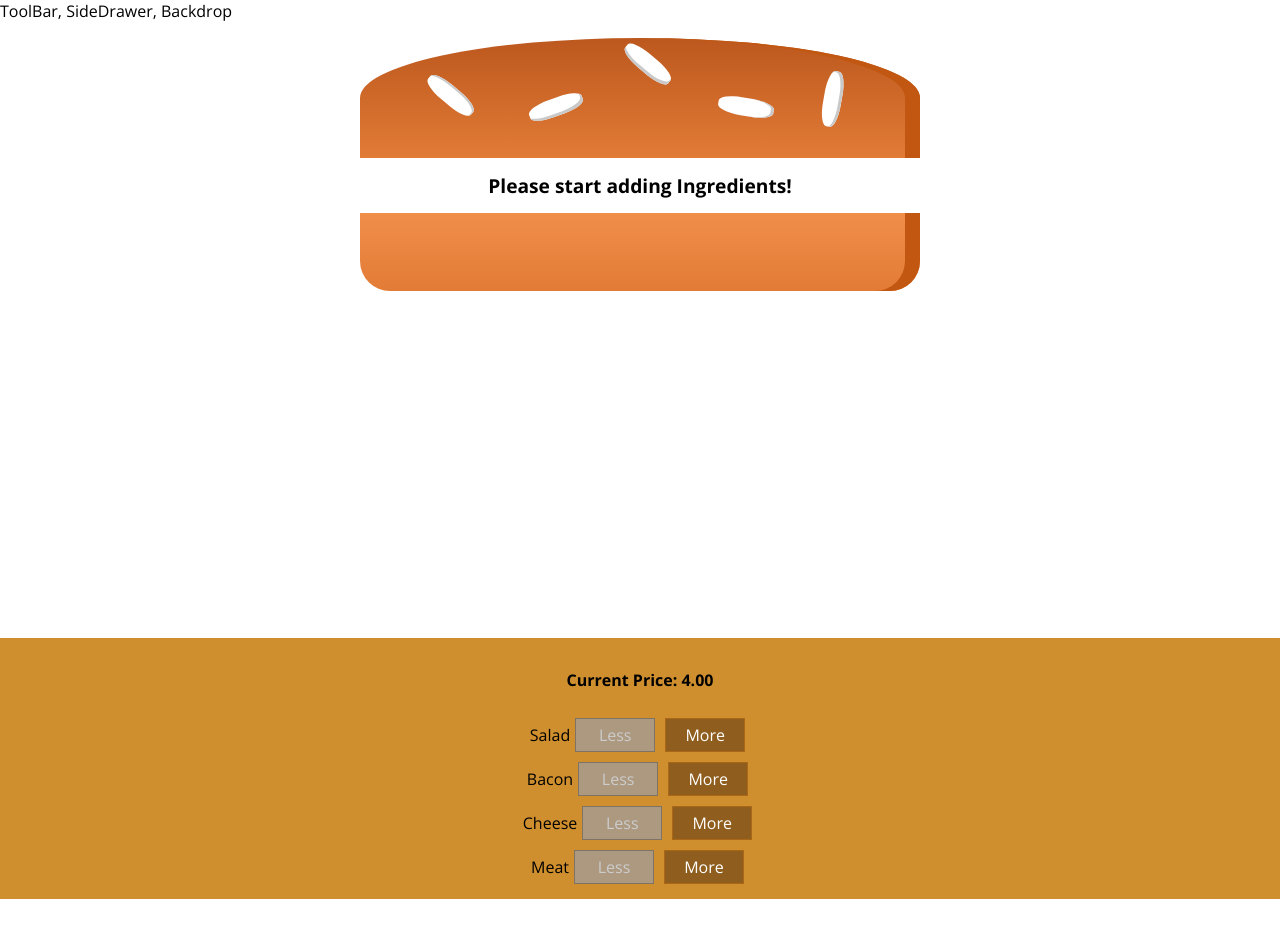
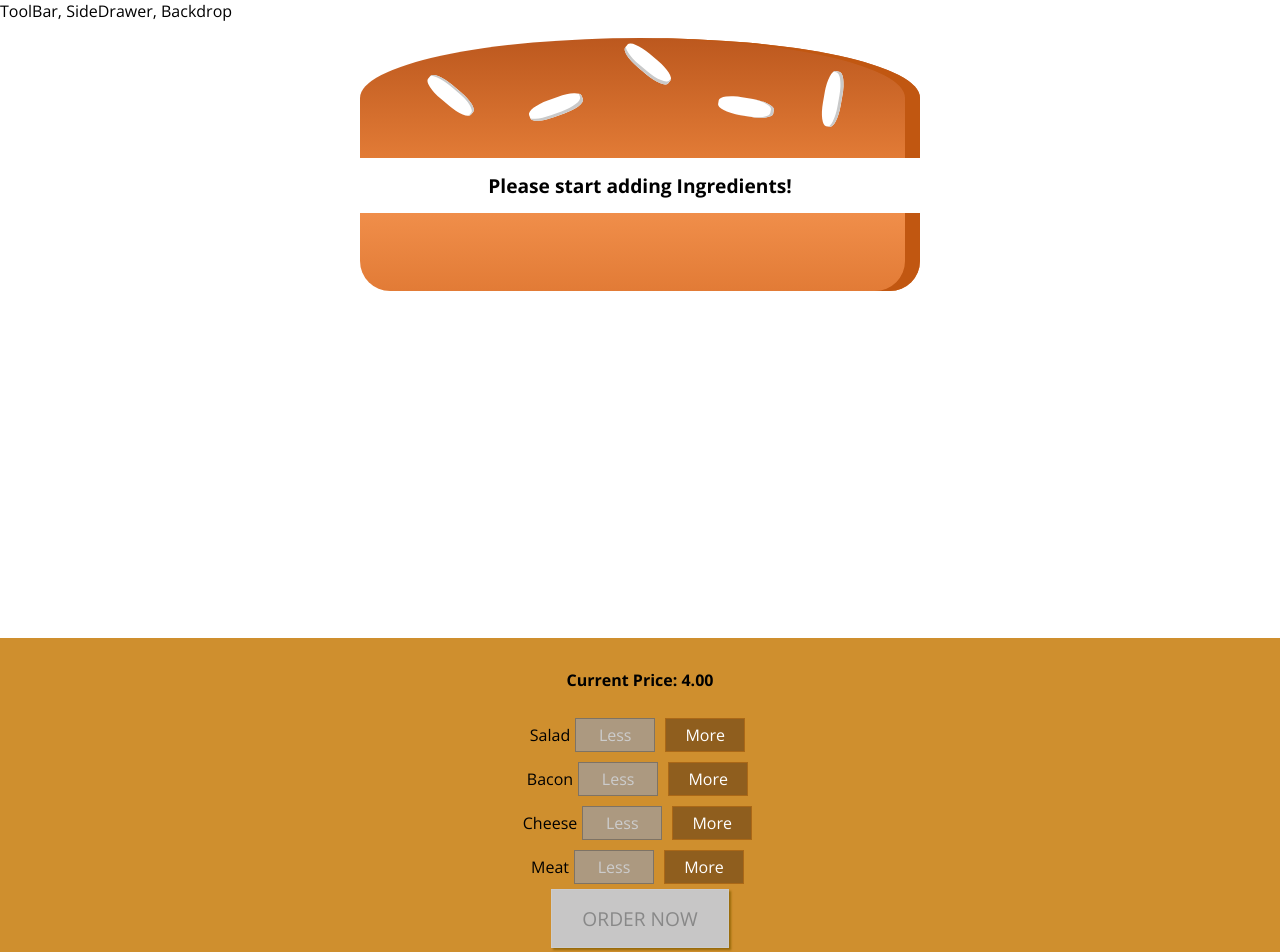
Before and after one commit to agharshit08/Burger-Builder, a React (Create React App) app: page / in a window 1280 px wide. Shown: the top 952 px of the page. Before the commit the page ends 899 px from the top, so only its background shows below. Built offline with nearby package versions, Linux system fonts and the light colour scheme.

Commit message:
Modal added

```diff
--- a/src/components/Burger/BuildControls/BuildControls.js
+++ b/src/components/Burger/BuildControls/BuildControls.js
@@ -22,6 +22,12 @@ const buildControls = (props) => {
                     removed={() => props.ingredientRemoved(ctrl.type)}
                     disabled={props.disabled[ctrl.type]}/>
             ))}
+            <button
+                className={classes.OrderButton}
+                disabled={!props.purchasable}
+                onClick={props.ordered}>
+                ORDER NOW
+            </button>
         </div>
     )
 }
--- a/src/components/Burger/BuildControls/BuildControls.module.css
+++ b/src/components/Burger/BuildControls/BuildControls.module.css
@@ -8,3 +8,44 @@
     margin: auto;
     padding: 10px 0;
 }
+
+.OrderButton {
+    background-color: #DAD735;
+    outline: none;
+    cursor: pointer;
+    border: 1px solid #966909;
+    color: #966909;
+    font-family: inherit;
+    font-size: 1.2em;
+    padding: 15px 30px;
+    box-shadow: 2px 2px 2px #966909;
+}
+
+.OrderButton:hover, .OrderButton:active {
+    background-color: #A0DB41;
+    border: 1px solid #966909;
+    color: #966909;
+}
+
+.OrderButton:disabled {
+    background-color: #C7C6C6;
+    cursor: not-allowed;
+    border: 1px solid #ccc;
+    color: #888888;
+}
+
+.OrderButton:not(:disabled) {
+    animation: enable 0.3s linear;
+}
+
+@keyframes enable {
+    0% {
+        transform: scale(1);
+    }
+    60% {
+        transform: scale(1.1);
+    }
+    100% {
+        transform: scale(1);
+    }
+}
--- /dev/null
+++ b/src/components/Burger/OrderSummary/OrderSummary.js
@@ -0,0 +1,26 @@
+import React from 'react';
+import Aux from '../../../hoc/AuxComponent';
+
+
+const orderSummary = (props) => {
+
+    const ingredientSummary = Object.keys(props.ingredients)
+        .map(igKey => {
+            return (<li key={igKey}>
+                <span style={{ textTransform: 'capitalize' }}>{igKey}</span>
+                : {props.ingredients[igKey]} </li>);
+        });
+
+    return (
+        <Aux>
+            <h1>Your Order</h1>
+            <p>A delicious buger with the following ingredients</p>
+            <ul>
+                {ingredientSummary}
+            </ul>
+            <p>Continue to checkout</p>
+        </Aux>
+    );
+}
+
+export default orderSummary;
--- /dev/null
+++ b/src/components/UI/Modal/Modal.js
@@ -0,0 +1,16 @@
+import React from 'react';
+import classes from './Modal.module.css';
+
+const modal = (props) => {
+    return (
+        <div className={classes.Modal}
+        style = {{
+            transform: props.show ? 'translateY(0)' : 'translateY(-100vh)',
+            opacity: props.show ? '1' : '0'
+        }}>
+            {props.children}
+        </div>
+    )
+};
+
+export default modal;
--- /dev/null
+++ b/src/components/UI/Modal/Modal.module.css
@@ -0,0 +1,20 @@
+.Modal {
+    position: fixed;
+    z-index: 500;
+    background-color: white;
+    width: 70%;
+    border: 1px solid #ccc;
+    box-shadow: 1px 1px 1px black;
+    padding: 16px;
+    left: 15%;
+    top: 30%;
+    box-sizing: border-box;
+    transition: all 0.3s ease-out;
+}
+
+@media (min-width: 600px) {
+    .Modal {
+        width: 500px;
+        left: calc(50% - 250px);
+    }
+}
--- a/src/containers/BurgerBuilder/BurgerBuilder.js
+++ b/src/containers/BurgerBuilder/BurgerBuilder.js
@@ -1,7 +1,10 @@
 import React, {Component} from 'react';
+
 import Aux from '../../hoc/AuxComponent';
 import Burger from '../../components/Burger/Burger';
 import BuildControls from '../../components/Burger/BuildControls/BuildControls';
+import Modal from '../../components/UI/Modal/Modal';
+import OrderSummary from '../../components/Burger/OrderSummary/OrderSummary'
 
 const INGREDIENT_PRICES = {
     salad: 0.5,
@@ -19,7 +22,9 @@ class BurgerBuilder extends Component{
             cheese: 0,
             meat: 0
         },
-        totalPrice: 4
+        totalPrice: 4,
+        purchasable: false,
+        purchasing: false,
     }
 
     // Always change state immutably. Here adding ingredients.
@@ -33,8 +38,14 @@ class BurgerBuilder extends Component{
         const newPrice = this.state.totalPrice + INGREDIENT_PRICES[type];
         this.setState({
             totalPrice: newPrice,
-            ingredients: updatedIngredients
+            ingredients: updatedIngredients,
         })
+        this.updatePurchaseState(newPrice);
+    }
+
+    updatePurchaseState = (totalPrice) => {
+        const sum = totalPrice;
+        this.setState({purchasable: sum > 4.00})
     }
 
     removeIngredientHandler = (type) => {
@@ -52,6 +63,11 @@ class BurgerBuilder extends Component{
             totalPrice: newPrice,
             ingredients: updatedIngredients
         })
+        this.updatePurchaseState(newPrice);
+    }
+
+    purchaseHandler = () => {
+        this.setState({purchasing: true});
     }
 
     render(){
@@ -66,11 +82,16 @@ class BurgerBuilder extends Component{
 
         return (
             <Aux>
+                <Modal show={this.state.purchasing}>
+                    <OrderSummary ingredients={this.state.ingredients}/>
+                </Modal>
                 <Burger ingredients={this.state.ingredients}/>
                 <BuildControls
                     ingredientAdded={this.addIngredientHandler}
                     ingredientRemoved={this.removeIngredientHandler}
                     disabled={disabledInfo}
+                    purchasable={this.state.purchasable}
+                    ordered={this.purchaseHandler}
                     price={this.state.totalPrice}/>
             </Aux>
         );
```
